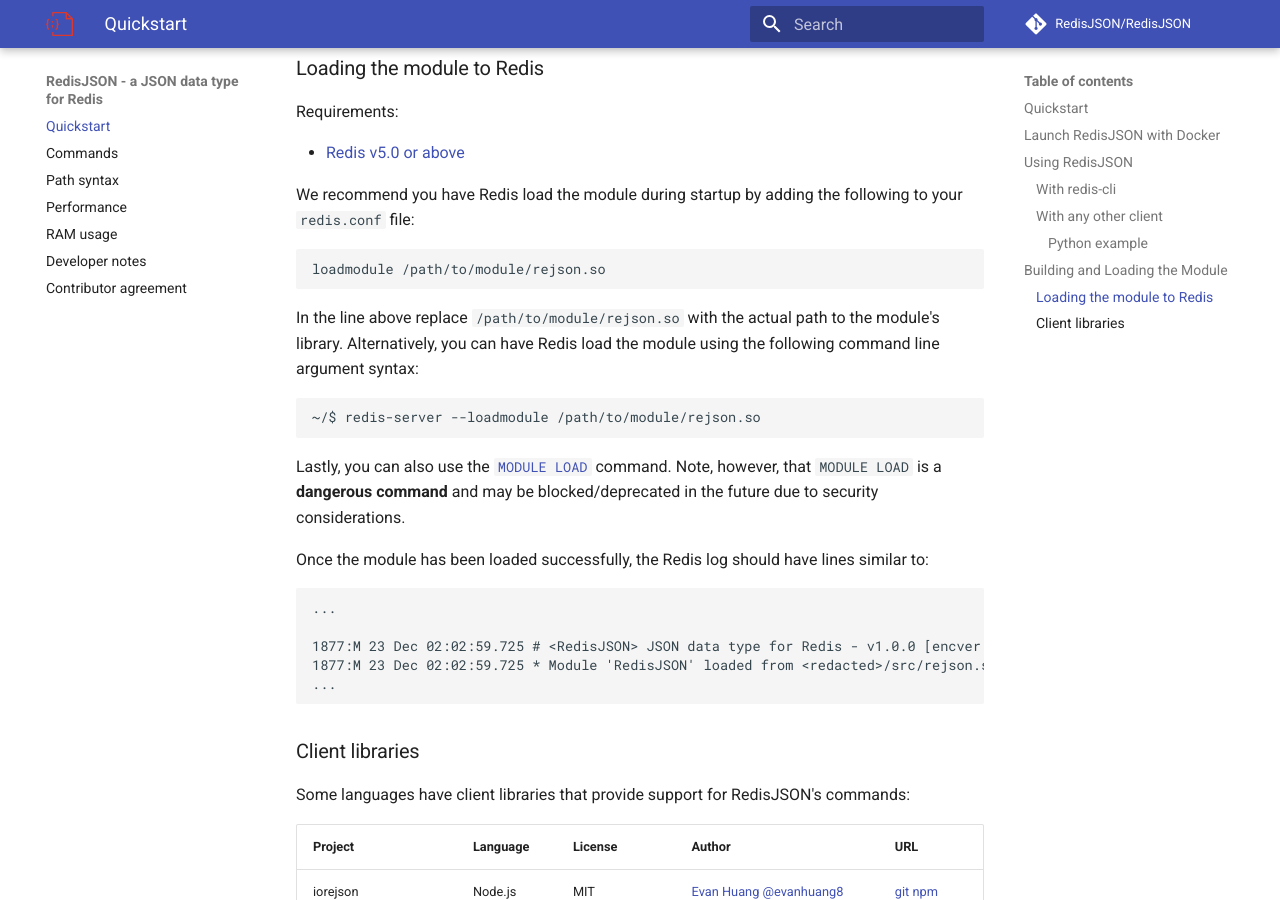
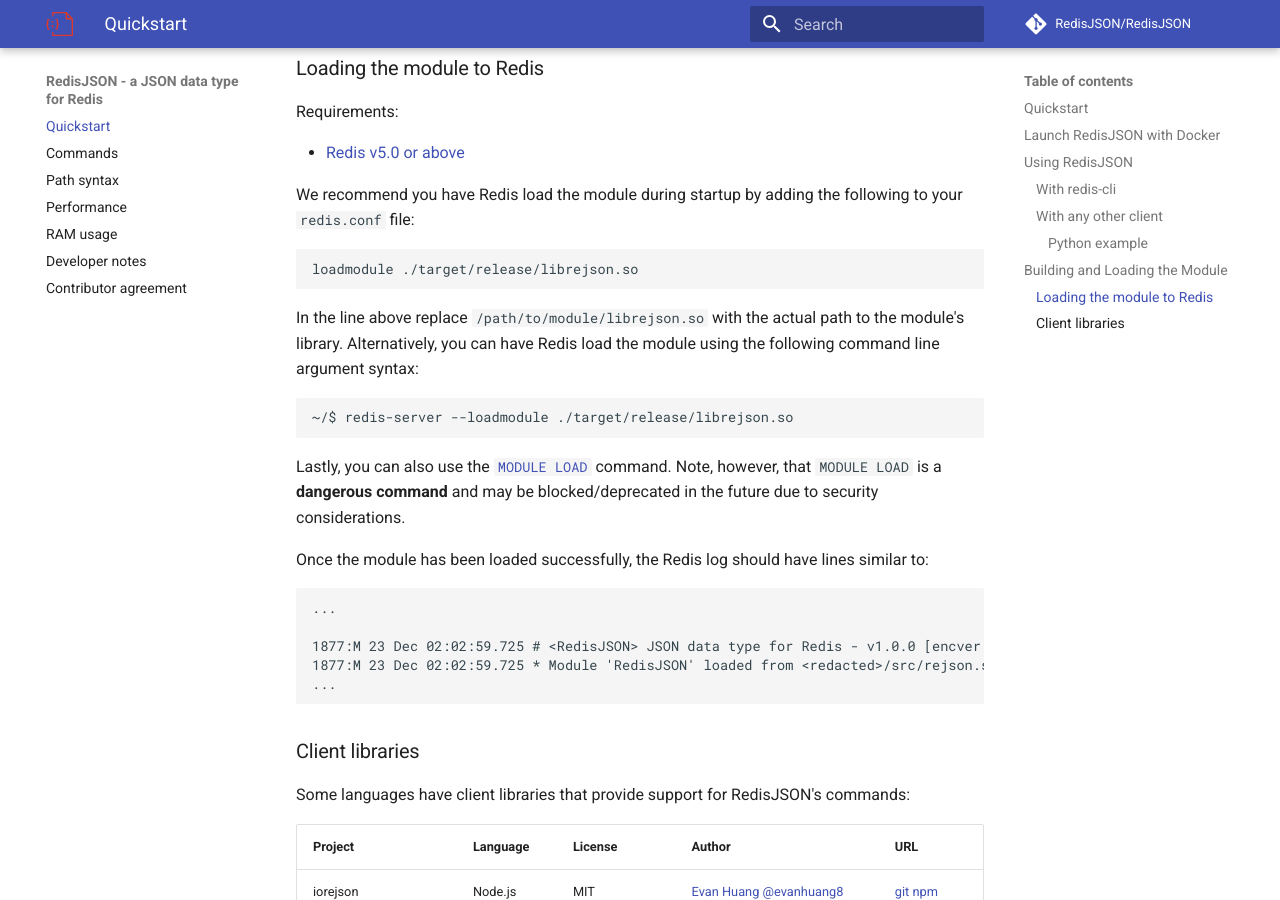
Before and after one commit to RedisJSON/RedisJSON, an MkDocs documentation site: the page built from docs/index.md, in a window 1280 px wide and 900 px high, scrolled down 4207 px. Built offline with MkDocs 1.6.1 and Material for MkDocs 9.7.7, drawn with Linux system fonts in a browser that asks for light colours; comment, search, counter and statistics services are not loaded.

Commit message:
Update index.md

````diff
--- a/docs/index.md
+++ b/docs/index.md
@@ -167,13 +167,13 @@
 We recommend you have Redis load the module during startup by adding the following to your `redis.conf` file:
 
 ```
-loadmodule /path/to/module/rejson.so
+loadmodule ./target/release/librejson.so
 ```
 
-In the line above replace `/path/to/module/rejson.so` with the actual path to the module's library. Alternatively, you can have Redis load the module using the following command line argument syntax:
+In the line above replace `/path/to/module/librejson.so` with the actual path to the module's library. Alternatively, you can have Redis load the module using the following command line argument syntax:
 
 ```bash
-~/$ redis-server --loadmodule /path/to/module/rejson.so
+~/$ redis-server --loadmodule ./target/release/librejson.so
 ```
 
 Lastly, you can also use the [`MODULE LOAD`](http://redis.io/commands/module-load) command. Note, however, that `MODULE LOAD` is a **dangerous command** and may be blocked/deprecated in the future due to security considerations.
````
